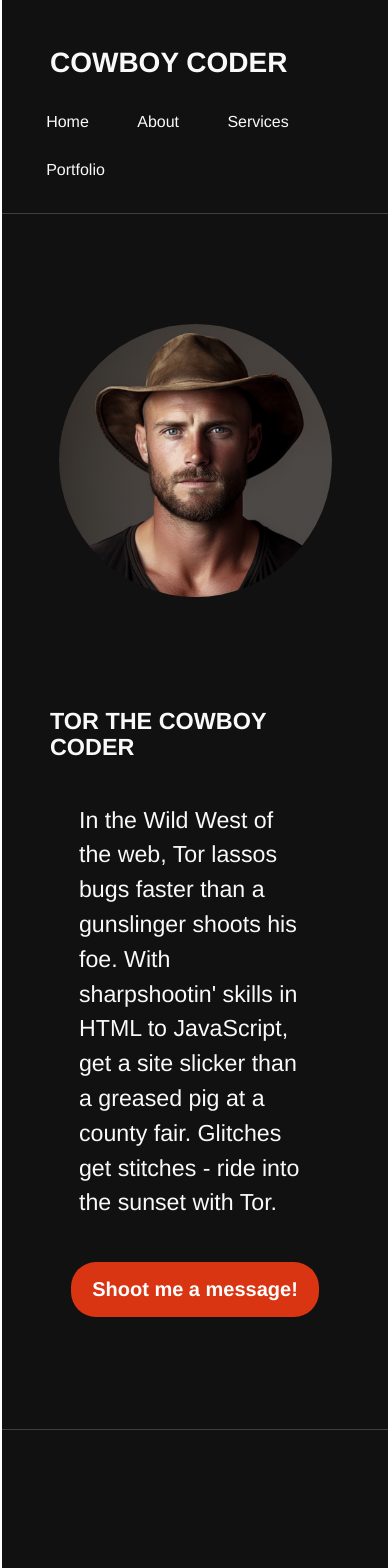
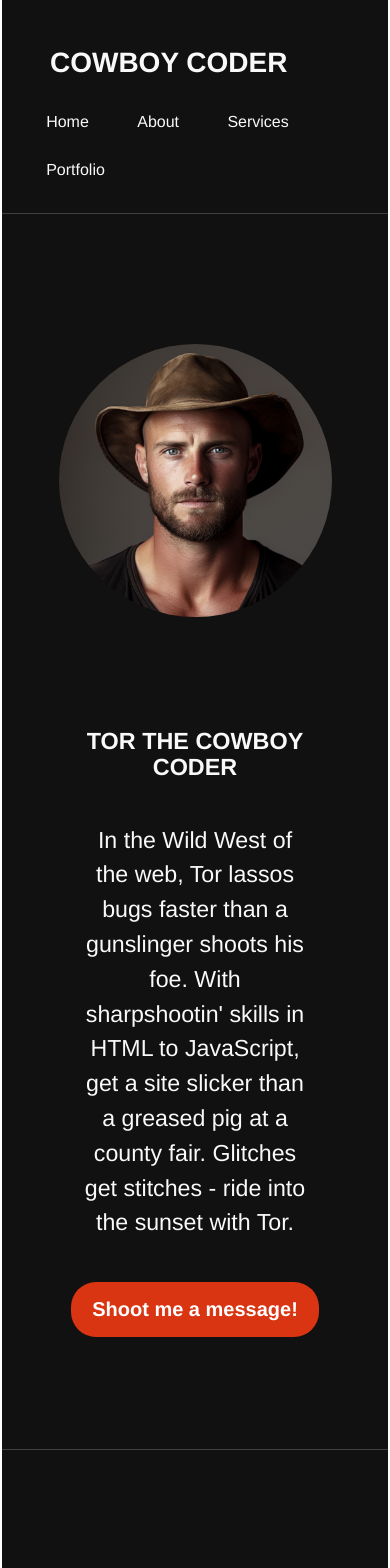
Before and after one commit to torbreivik/mysideproject, a React (Vite) app in the folder vite-project/: page / in a window 390 px wide. Shown: the top 1568 px of the page. Built offline with nearby package versions, Linux system fonts and the light colour scheme; a web font is replaced by a local one.

Commit message:
Center mid on mobile

```diff
--- a/vite-project/src/pages/Landing.tsx
+++ b/vite-project/src/pages/Landing.tsx
@@ -20,7 +20,7 @@ const NavBar = styled.nav`
     align-items: center;
     padding: 24px;
     border-bottom: 1px solid #404040;
-    margin-bottom: 62px;
+    margin-bottom: 82px;
     flex-wrap: wrap;
 `;
 
@@ -85,10 +85,11 @@ const RightSection = styled.section`
     gap: 42px;
     @media screen and (max-width: ${columnBreakPoint}px) {
         align-items: center;
-        justify-content: center;
-        width: 100%;
+        width: 80%;
+        margin: auto;
         padding: 24px;
         margin-bottom: 64px;
+        text-align: center;
     }
 `;
 
@@ -102,6 +103,9 @@ const BodyText = styled.p`
     font-size: 1.45rem;
     line-height: 1.5;
     max-width: 80%;
+    @media screen and (max-width: ${columnBreakPoint}px) {
+        max-width: 100%;
+    }
 `;
 
 const Footer = styled.section`
```
